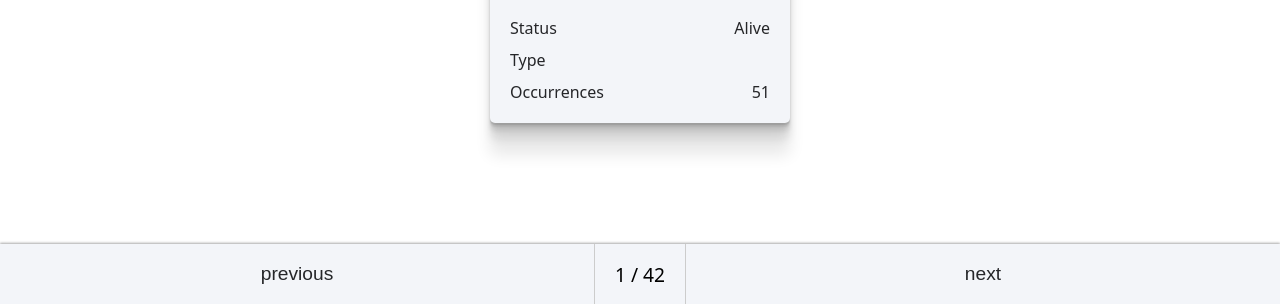
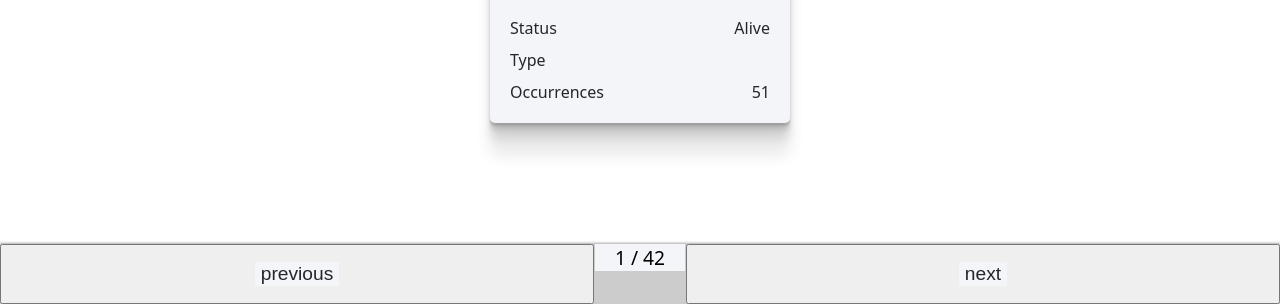
Before and after one commit to MartaJaekel/Recap-Project-3, a website with bundled scripts: page index.html in a window 1280 px wide. Shown: the part 496-800 px from the top of the page. Built offline with nearby package versions, Linux system fonts and the light colour scheme; no server answers.

Commit message:
add changes refactoring excercise

```diff
--- a/components/NavButton/NavButton.js
+++ b/components/NavButton/NavButton.js
@@ -0,0 +1,28 @@
+export function navButton() {
+    const buttonPrevious = document.createElement("button");
+
+
+   buttonPrevious.innerHTML = `
+
+      <button class="button button--prev" data-js="button-prev">
+        previous
+      </button>`
+
+
+
+
+
+return buttonPrevious;
+
+}
+export function span() {
+const span = document.createElement("span")
+span.innerHTML = `
+<span class="navigation__pagination" data-js="pagination">1 / 42</span>`
+return span}
+
+export function buttonNext() {
+const buttonNext = document.createElement("button")
+      buttonNext.innerHTML = `
+      <button class="button button--next" data-js="button-next">next</button>`
+    return buttonNext}
--- a/index.html
+++ b/index.html
@@ -56,11 +56,11 @@
       </ul>
     </main>
     <nav class="navigation" data-js="navigation">
-      <button class="button button--prev" data-js="button-prev">
+     <!--- <button class="button button--prev" data-js="button-prev">
         previous
       </button>
       <span class="navigation__pagination" data-js="pagination">1 / 42</span>
-      <button class="button button--next" data-js="button-next">next</button>
+      <button class="button button--next" data-js="button-next">next</button>-->
     </nav>
   </body>
   <script type="module" src="./index.js"></script>
--- a/index.js
+++ b/index.js
@@ -1,5 +1,7 @@
 import { CharacterCard } from "./components/CharacterCard/CharacterCard.js";
+import { buttonNext, span, navButton } from "./components/NavButton/NavButton.js";
 
+//import { navButton } from "./components/NavButton/NavButton.js";
 const cardContainer = document.querySelector('[data-js="card-container"]');
 
 const searchBarContainer = document.querySelector(
@@ -35,7 +37,7 @@ function counter1() {
 }
 
 //EventListener Button Next und Previous
-prevButton.addEventListener("click", () => {
+/*prevButton.addEventListener("click", () => {
   counter1();
 
   if (page < 1 || page > 42) {
@@ -58,7 +60,7 @@ nextButton.addEventListener("click", () => {
   fetchCharacters();
   pagination.innerHTML = `${page} / ${maxPage}`;
   return;
-});
+});*/
 
 //Render Characters Card
 
@@ -86,3 +88,22 @@ async function fetchCharacters() {
   renderCharacters(data.results);
 }
 fetchCharacters();
+/*const rusmir = `<nav class="navigation" data-js="navigation">
+<button class="button button--prev" data-js="button-prev">
+  previous
+</button>
+<span class="navigation__pagination" data-js="pagination">1 / 42</span>
+<button class="button button--next" data-js="button-next">next</button>
+</nav>
+`
+const julian = document.querySelector("body")
+julian.insertAdjacentHTML("beforeend", rusmir)*/
+function renderNavBar() {
+  const navBar = navButton();
+  navigation.append(navBar);
+  const spanElement = span();
+  navigation.append(spanElement);
+  const buttonNextElement = buttonNext();
+  navigation.append(buttonNextElement);
+}
+renderNavBar();
```
